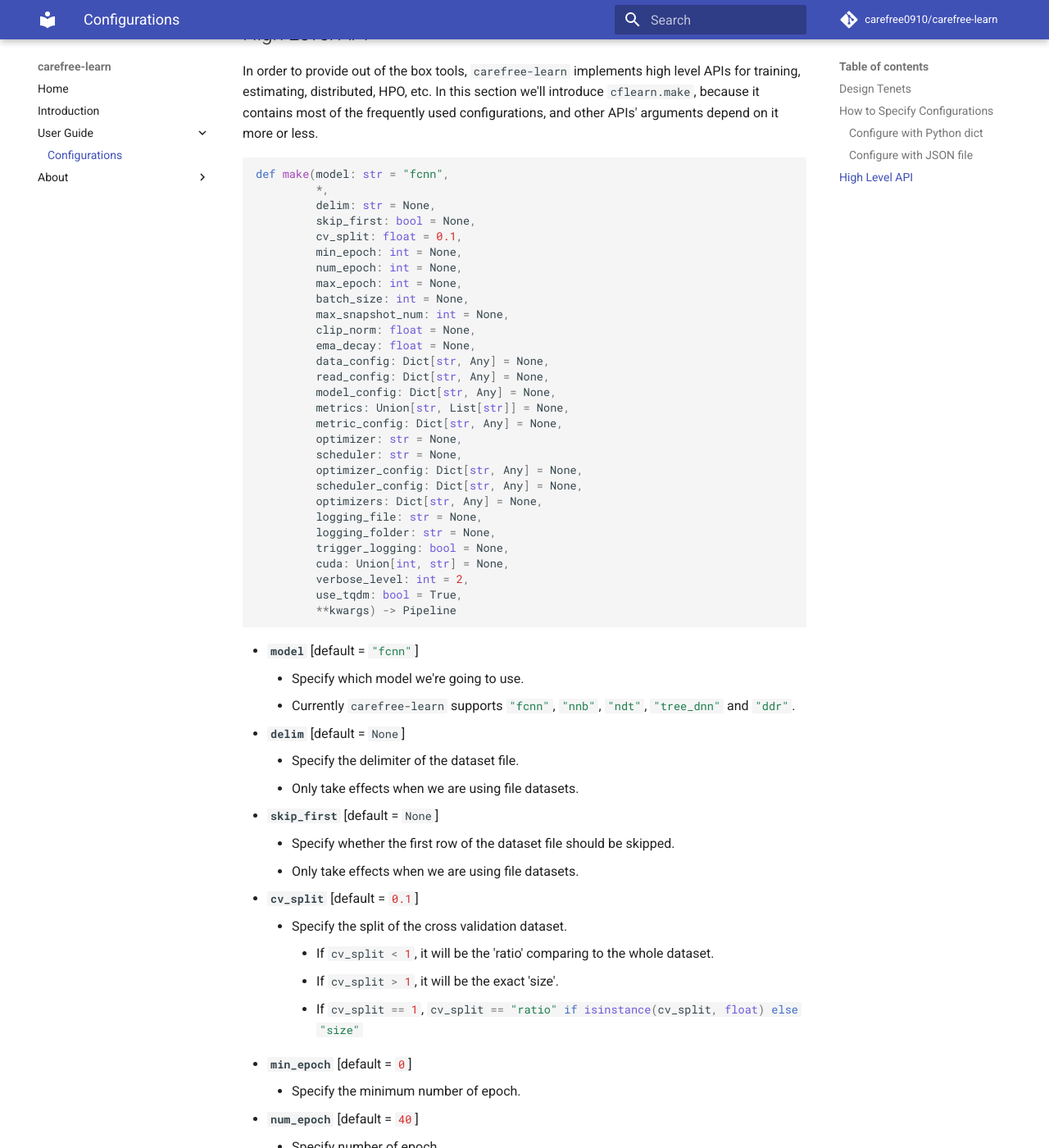
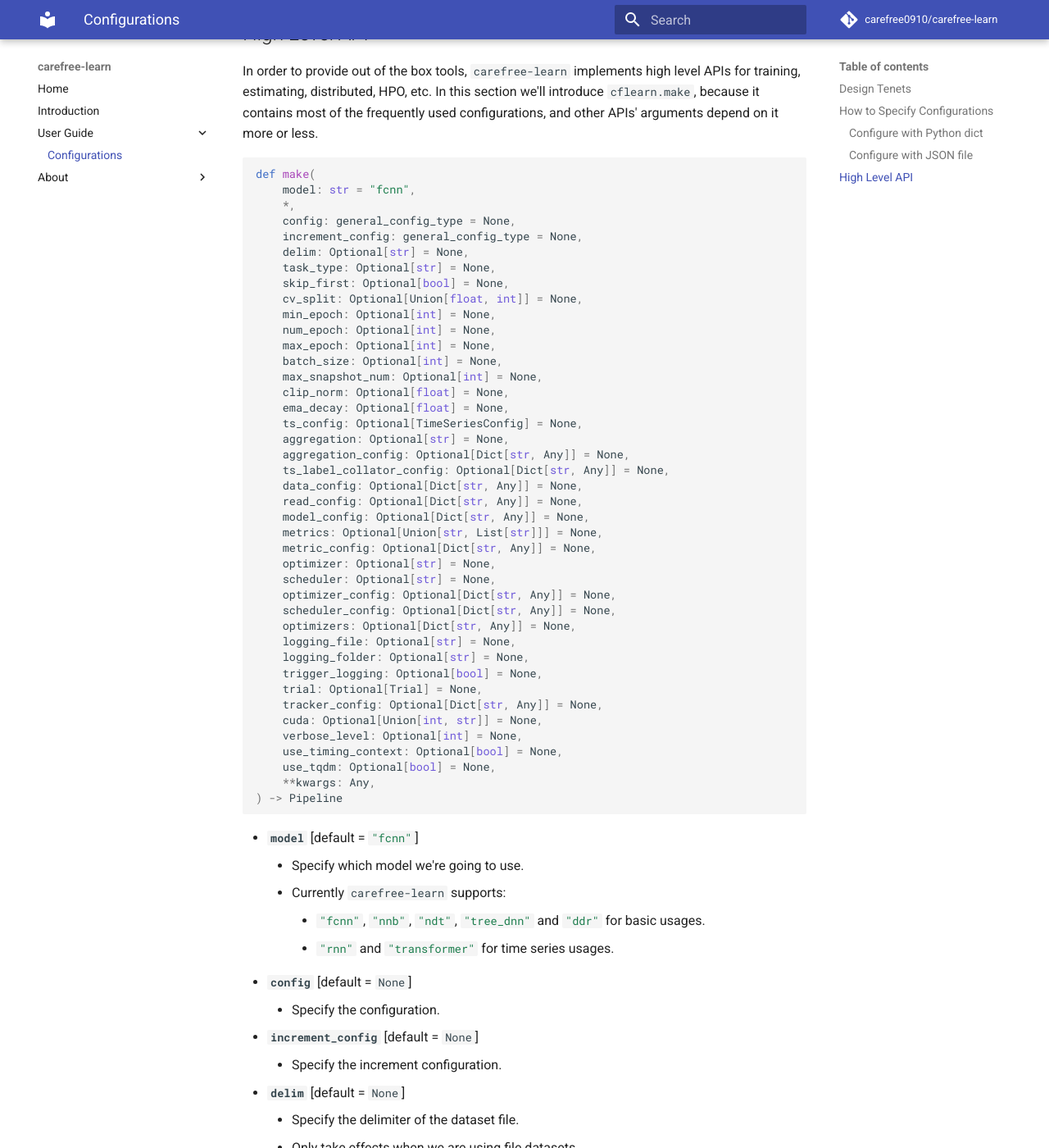
Before and after one commit to carefree0910/carefree-learn, an MkDocs documentation site: the page built from docs/user-guide/configurations.md, in a window 1280 px wide and 1400 px high, scrolled down 2245 px. Shown: the whole window at 82% size. Built offline with MkDocs 1.6.1 and Material for MkDocs 9.7.7, drawn with Linux system fonts in a browser that asks for light colours; comment, search, counter and statistics services are not loaded; some of the changed text lies outside the part shown.

Commit message:
📝Updated 'High Level API' part of `configurations.md`

````diff
--- a/docs/user-guide/configurations.md
+++ b/docs/user-guide/configurations.md
@@ -93,99 +93,133 @@
 In order to provide out of the box tools, `carefree-learn` implements high level APIs for training, estimating, distributed, HPO, etc. In this section we'll introduce `cflearn.make`, because it contains most of the frequently used configurations, and other APIs' arguments depend on it more or less.
 
 ```python
-def make(model: str = "fcnn",
-         *,
-         delim: str = None,
-         skip_first: bool = None,
-         cv_split: float = 0.1,
-         min_epoch: int = None,
-         num_epoch: int = None,
-         max_epoch: int = None,
-         batch_size: int = None,
-         max_snapshot_num: int = None,
-         clip_norm: float = None,
-         ema_decay: float = None,
-         data_config: Dict[str, Any] = None,
-         read_config: Dict[str, Any] = None,
-         model_config: Dict[str, Any] = None,
-         metrics: Union[str, List[str]] = None,
-         metric_config: Dict[str, Any] = None,
-         optimizer: str = None,
-         scheduler: str = None,
-         optimizer_config: Dict[str, Any] = None,
-         scheduler_config: Dict[str, Any] = None,
-         optimizers: Dict[str, Any] = None,
-         logging_file: str = None,
-         logging_folder: str = None,
-         trigger_logging: bool = None,
-         cuda: Union[int, str] = None,
-         verbose_level: int = 2,
-         use_tqdm: bool = True,
-         **kwargs) -> Pipeline
+def make(
+    model: str = "fcnn",
+    *,
+    config: general_config_type = None,
+    increment_config: general_config_type = None,
+    delim: Optional[str] = None,
+    task_type: Optional[str] = None,
+    skip_first: Optional[bool] = None,
+    cv_split: Optional[Union[float, int]] = None,
+    min_epoch: Optional[int] = None,
+    num_epoch: Optional[int] = None,
+    max_epoch: Optional[int] = None,
+    batch_size: Optional[int] = None,
+    max_snapshot_num: Optional[int] = None,
+    clip_norm: Optional[float] = None,
+    ema_decay: Optional[float] = None,
+    ts_config: Optional[TimeSeriesConfig] = None,
+    aggregation: Optional[str] = None,
+    aggregation_config: Optional[Dict[str, Any]] = None,
+    ts_label_collator_config: Optional[Dict[str, Any]] = None,
+    data_config: Optional[Dict[str, Any]] = None,
+    read_config: Optional[Dict[str, Any]] = None,
+    model_config: Optional[Dict[str, Any]] = None,
+    metrics: Optional[Union[str, List[str]]] = None,
+    metric_config: Optional[Dict[str, Any]] = None,
+    optimizer: Optional[str] = None,
+    scheduler: Optional[str] = None,
+    optimizer_config: Optional[Dict[str, Any]] = None,
+    scheduler_config: Optional[Dict[str, Any]] = None,
+    optimizers: Optional[Dict[str, Any]] = None,
+    logging_file: Optional[str] = None,
+    logging_folder: Optional[str] = None,
+    trigger_logging: Optional[bool] = None,
+    trial: Optional[Trial] = None,
+    tracker_config: Optional[Dict[str, Any]] = None,
+    cuda: Optional[Union[int, str]] = None,
+    verbose_level: Optional[int] = None,
+    use_timing_context: Optional[bool] = None,
+    use_tqdm: Optional[bool] = None,
+    **kwargs: Any,
+) -> Pipeline
 ```
 
 + **`model`** [default = `:::python "fcnn"`]
     + Specify which model we're going to use.
-    + Currently `carefree-learn` supports `:::python "fcnn"`, `:::python "nnb"`, `:::python "ndt"`, `:::python "tree_dnn"` and `:::python "ddr"`.
+    + Currently `carefree-learn` supports:
+        + `:::python "fcnn"`, `:::python "nnb"`, `:::python "ndt"`, `:::python "tree_dnn"` and `:::python "ddr"` for basic usages.
+        + `:::python "rnn"` and `:::python "transformer"` for time series usages.
++ **`config`** [default = `:::python None`]
+    + Specify the configuration.
++ **`increment_config`** [default = `:::python None`]
+    + Specify the increment configuration.
 + **`delim`** [default = `:::python None`]
     + Specify the delimiter of the dataset file.
     + Only take effects when we are using file datasets.
++ **`task_type`** [default = `:::python None`]
+    + Specify the task type.
 + **`skip_first`** [default = `:::python None`]
     + Specify whether the first row of the dataset file should be skipped.
     + Only take effects when we are using file datasets.
-+ **`cv_split`** [default = `:::python 0.1`]
++ **`cv_split`** [default = `:::python None`]
     + Specify the split of the cross validation dataset.
         + If `:::python cv_split < 1`, it will be the 'ratio' comparing to the whole dataset.
         + If `:::python cv_split > 1`, it will be the exact 'size'.
         + If `:::python cv_split == 1`, `:::python cv_split == "ratio" if isinstance(cv_split, float) else "size"`
-+ **`min_epoch`** [default = `:::python 0`]
++ **`min_epoch`** [default = `:::python None`]
     + Specify the minimum number of epoch.
-+ **`num_epoch`** [default = `:::python 40`]
++ **`num_epoch`** [default = `:::python None`]
     + Specify number of epoch.
     + Notice that in most cases this will not be the final epoch number.
-+ **`max_epoch`** [default = `:::python 200`]
++ **`max_epoch`** [default = `:::python None`]
     + Specify the maximum number of epoch.
-+ **`batch_size`** [default = `:::python 128`]
++ **`batch_size`** [default = `:::python None`]
     + Specify the number of samples in each batch.
-+ **`max_snapshot_num`** [default = `:::python 5`]
++ **`max_snapshot_num`** [default = `:::python None`]
     + Specify the maximum number of checkpoint files we could save during training.
-+ **`clip_norm`** [default = `:::python 0.`]
++ **`clip_norm`** [default = `:::python None`]
     + Given a gradient `g`, and the **`clip_norm`** value, we will normalize `g` so that its L2-norm is less than or equal to **`clip_norm`**.
     + If `:::python 0.`, then no gradient clip will be performed.
-+ **`ema_decay`** [default = `:::python 0.`]
++ **`ema_decay`** [default = `:::python None`]
     + When training a model, it is often beneficial to maintain **E**xponential **M**oving **A**verages with a certain decay rate (**`ema_decay`**) of the trained parameters. Evaluations that use averaged parameters sometimes produce significantly better results than the final trained values.
     + If `:::python 0.`, then no EMA will be used.
-+ **`data_config`** [default = `:::python {}`]
++ **`ts_config`** [default = `:::python None`]
+    + Specify the time series config (experimental).
++ **`aggregation`** [default = `:::python None`]
+    + Specify the aggregation used in time series tasks (experimental).
++ **`aggregation_config`** [default = `:::python None`]
+    + Specify the configuration of aggregation used in time series tasks (experimental).
++ **`ts_label_collator_config`** [default = `:::python None`]
+    + Specify the configuration of the label collator used in time series tasks (experimental).
++ **`data_config`** [default = `:::python None`]
     + kwargs used in [`cfdata.tabular.TabularData`](https://github.com/carefree0910/carefree-data/blob/b80baf0bbe4beb4e6b20c6347714df9ee231e669/cfdata/tabular/wrapper.py#L19){target=_blank}.
-+ **`read_config`** [default = `:::python {}`]
++ **`read_config`** [default = `:::python None`]
     + kwargs used in [`cfdata.tabular.TabularData.read`](https://github.com/carefree0910/carefree-data/blob/b80baf0bbe4beb4e6b20c6347714df9ee231e669/cfdata/tabular/wrapper.py#L409){target=_blank}.
-+ **`model_config`** [default = `:::python {}`]
++ **`model_config`** [default = `:::python None`]
     + Configurations used in [`Model`](../introduction.md#model).
 + **`metrics`** [default = `:::python None`]
     + Specify which metric(s) are we going to use to monitor our training process
-+ **`metric_config`** [default = `:::python {}`]
++ **`metric_config`** [default = `:::python None`]
     + Specify the fine grained configurations of metrics. See [`metrics`](../introduction.md#metrics) for more details.
-+ **`optimizer`** [default = `:::python "adam"`]
++ **`optimizer`** [default = `:::python None`]
     + Specify which optimizer will be used.
-+ **`scheduler`** [default = `:::python "plateau"`]
++ **`scheduler`** [default = `:::python None`]
     + Specify which learning rate scheduler will be used.
-+ **`optimizer_config`** [default = `:::python {}`]
++ **`optimizer_config`** [default = `:::python None`]
     + Specify optimizer's configuration.
-+ **`scheduler_config`** [default = `:::python {}`]
++ **`scheduler_config`** [default = `:::python None`]
     + Specify scheduler's configuration.
-+ **`optimizers`** [default = `:::python {}`]
++ **`optimizers`** [default = `:::python None`]
     + Specify the fine grained configurations of optimizers and schedulers. See [`optimizers`](../introduction.md#optimizers) for more details.
-+ **`logging_file`** [default = `:::python f"{timestamp()}.log"`]
++ **`logging_file`** [default = `:::python None`]
     + Specify the logging file.
-+ **`logging_folder`** [default = `:::python f"_logging/{model}"`]
++ **`logging_folder`** [default = `:::python None`]
     + Specify the logging folder.
-+ **`trigger_logging`** [default = `:::python False`]
++ **`trigger_logging`** [default = `:::python None`]
     + Whether log messages into a log file.
++ **`trial`** [default = `:::python None`]
+    + `optuna.trial.Trial`, should not be set manually because this argument should only be set in `cflearn.optuna_tune` internally.
++ **`tracker_config`** [default = `:::python None`]
+    + Specify the configuration of `cftool.ml.Tracker`. If `:::python None`, then `Tracker` will not be used.
 + **`cuda`** [default = `:::python None`]
     + Specify the working GPU.
-+ **`verbose_level`** [default = `:::python 2`]
++ **`verbose_level`** [default = `:::python None`]
     + Specify the verbose level.
-+ **`use_tqdm`** [default = `:::python True`]
++ **`use_timing_context`** [default = `:::python None`]
+    + Whether utilize the `timing_context` or not.
++ **`use_tqdm`** [default = `:::python None`]
     + Whether utilize the `tqdm` progress bar or not.
 + **`kwargs`** [default = `:::python {}`]
     + Other configurations.
````
